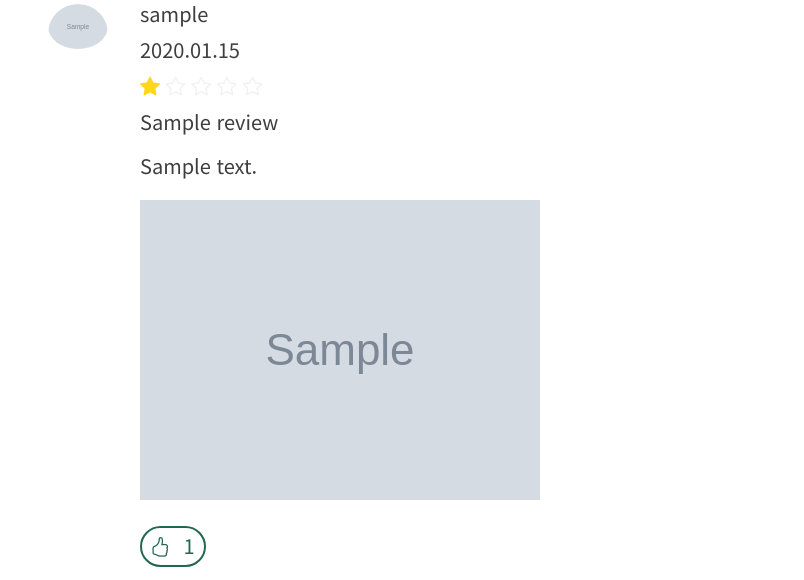
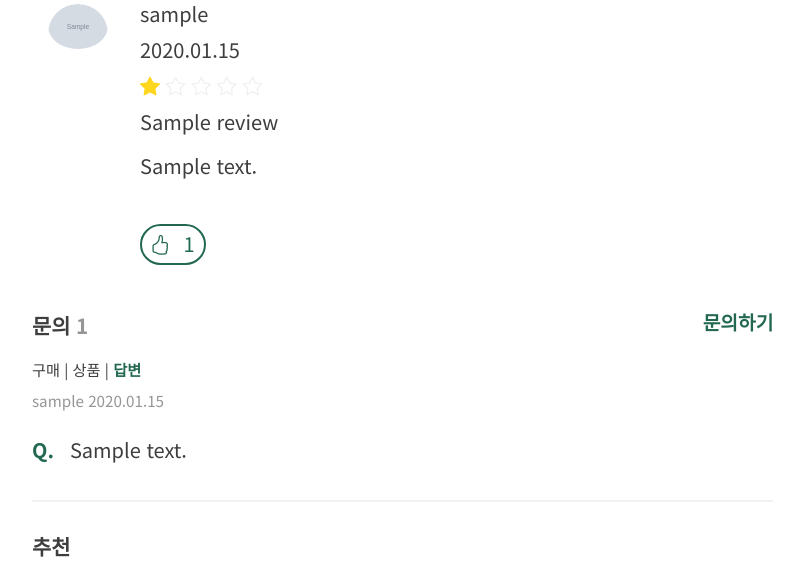
Before and after one commit to hyejinny97/TBT, a Django app: page /products/1/ in a window 1280 px wide. Shown: the part 1507-2087 px from the top of the page, without its empty margins (50-854 px from the left). Run offline with Django 3.2, Linux system fonts and the light colour scheme; data comes from the database, SQL or seed files in the repository; tables that the repository leaves empty hold one stand-in row (values such as "Sample post"); grey boxes marked "Sample" are stand-in pictures; some libraries are stand-ins or nearby versions.

Commit message:
디테일 수정 작업

```diff
--- a/products/templates/products/products_detail.html
+++ b/products/templates/products/products_detail.html
@@ -378,7 +378,7 @@
                     {{review.content}}
                   </p>
                   {% if review.review_image %}
-                  <img src="{{ review.thumbnail.url }}" alt="{{review.review_image}}" class="rev-img">
+                  {% comment %} <img src="{{ review.thumbnail.url }}" alt="{{review.review_image}}" class="rev-img"> {% endcomment %}
                   <div class="overlayC2 hidden">
                     <button class="btn-close btn-close-img">
                       <i class="bi bi-x-lg"></i>
```
